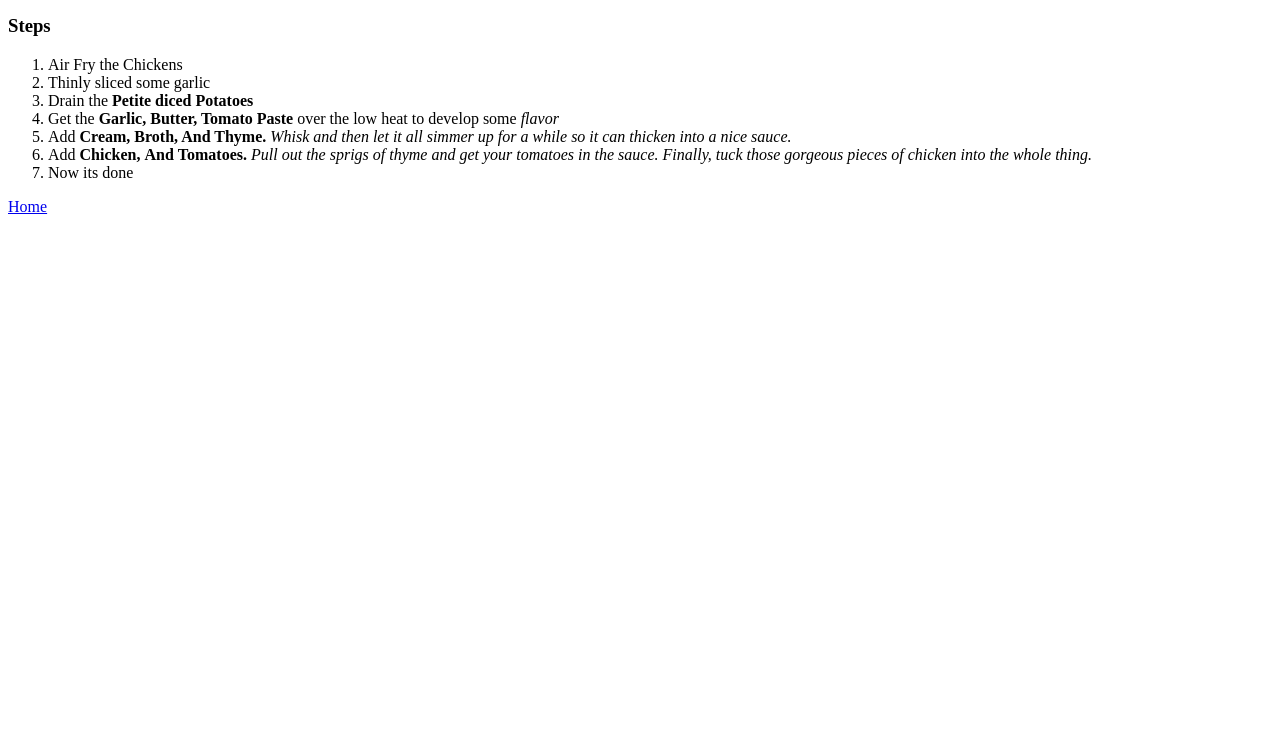
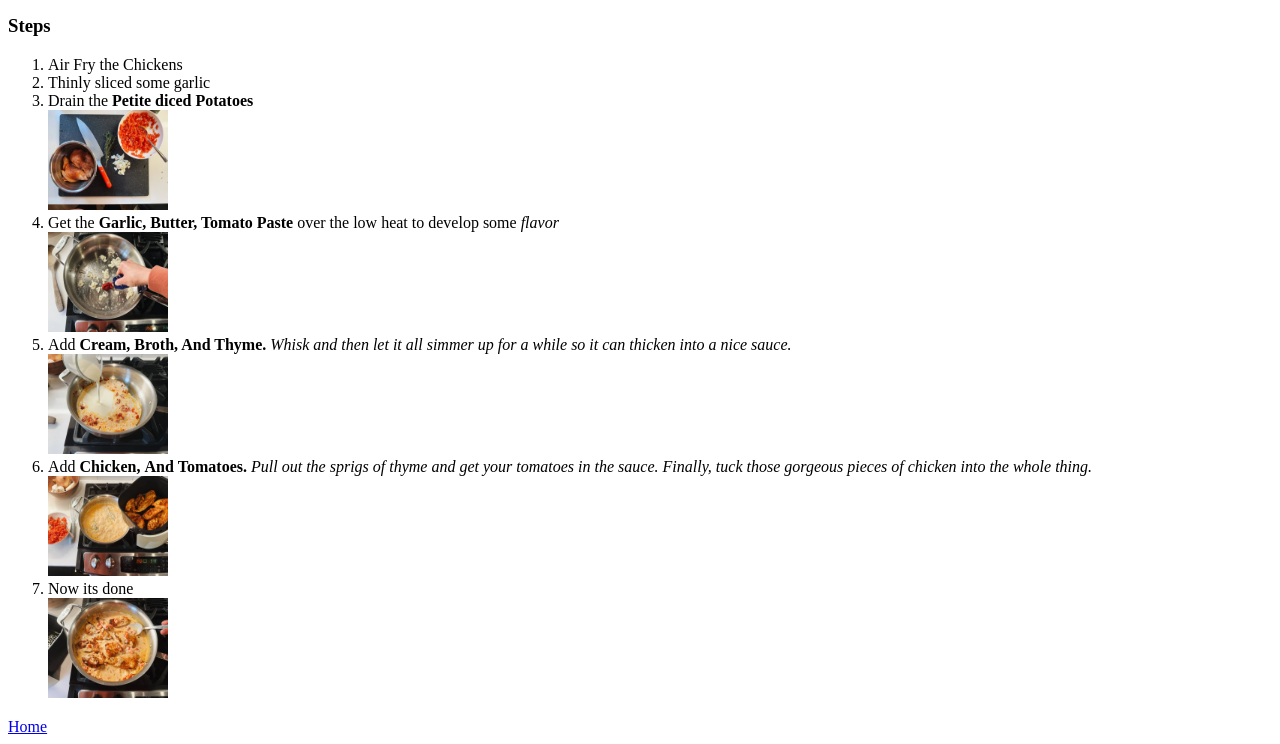
Before and after one commit to ansariaspak7788-hub/odin-recipes, a plain HTML site: page recipes/chicken.html in a window 1280 px wide. Shown: the part 788-1532 px from the top of the page. Before the commit the page ends 1012 px from the top, so only its background shows below. Drawn offline with Linux system fonts and the light colour scheme.

Commit message:
Add images
Add images to the steps (Steps of recipe) to make more accurate

```diff
--- a/recipes/chicken.html
+++ b/recipes/chicken.html
@@ -32,10 +32,25 @@
         <li>Air Fry the Chickens</li>
         <li>Thinly sliced some garlic</li>
         <li>Drain the <strong>Petite diced Potatoes</strong></li>
+
+        <img src="../images/step3.webp" alt="Air fried chickens, thinly sliced garlic and diced tomatoes" height="100" width="120">
+
         <li>Get the <strong>Garlic,</strong> <strong>Butter,</strong><strong> Tomato Paste</strong> over the low heat to develop some <em>flavor</em></li>
+
+        <img src="../images/step4.webp" alt="Garlic, Butter and Tomato Paste over low heat" height="100" width="120">
+
         <li>Add <strong>Cream,</strong><strong> Broth,</strong><strong> And</strong><strong> Thyme.</strong> <em>Whisk and then let it all simmer up for a while so it can thicken into a nice sauce.</em></li>
+
+        <img src="../images/step5.webp" alt="Whisked Cream, Broth, And Thyme" height="100" width="120">
+
         <li>Add <strong>Chicken,</strong> <strong>And</strong> <strong>Tomatoes.</strong> <em>Pull out the sprigs of thyme and get your tomatoes in the sauce. Finally, tuck those gorgeous pieces of chicken into the whole thing.</em></li>
+
+        <img src="../images/step6.webp" alt="Adding Tomatoes and chickens in that greavy." height="100" width="120">
+
         <li>Now its done</li>
+
+        <img src="../images/step7.webp" alt="Cooked in greavyl looking sauce" height="100" width="120">
+
     </ol>
 
     <a href="../index.html">Home</a>
```
Also changed, not shown: images/step3.webp (added), images/step4.webp (added), images/step5.webp (added), images/step6.webp (added), images/step7.webp (added).
